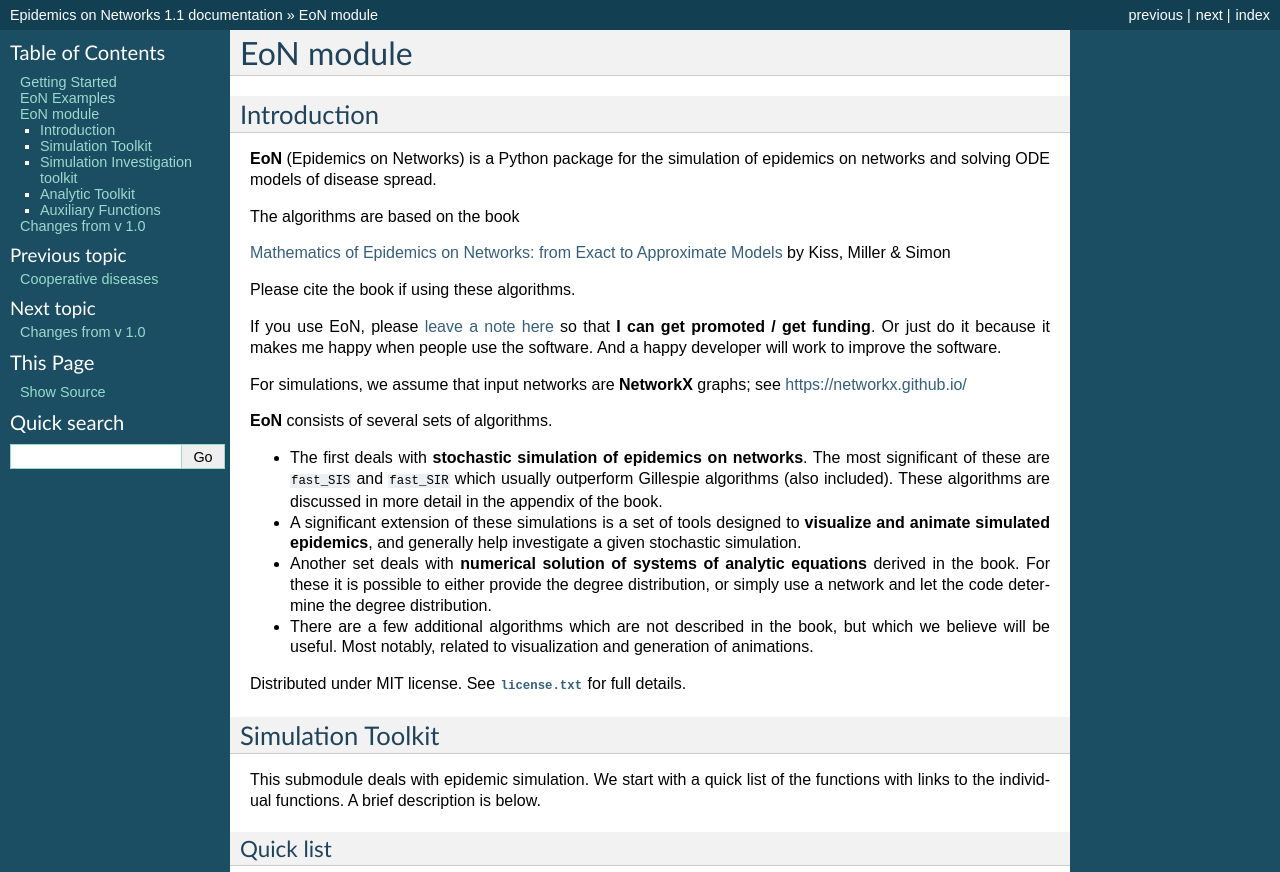
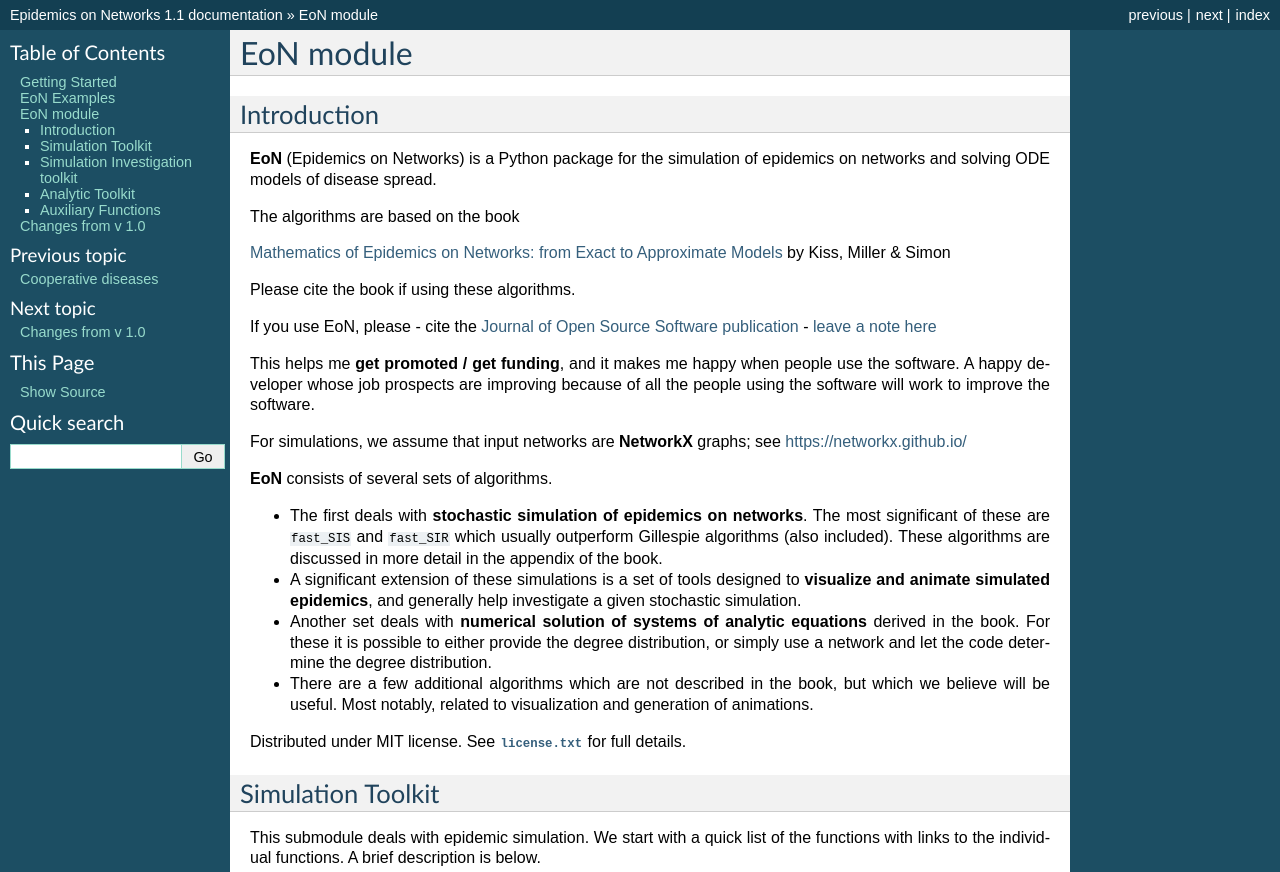
Before and after one commit to springer-math/Mathematics-of-Epidemics-on-Networks, a Sphinx documentation site: the page built from docs/EoN.rst, in a window 1280 px wide and 900 px high, cut to the strip 0-872 px from the top of the window. Built offline with Sphinx 7.4.7, drawn with Linux system fonts in a browser that asks for light colours.

Commit message:
Add citation info with DOI of JOSS publication.

```diff
--- a/docs/EoN.rst
+++ b/docs/EoN.rst
@@ -13,10 +13,14 @@ by Kiss, Miller & Simon
 
 Please cite the book if using these algorithms.
 
-If you use EoN, please `leave a note here`_
-so that **I can get promoted / get funding**.
-Or just do it because it makes me happy when people use the software.  And
-a happy developer will work to improve the software.
+If you use EoN, please
+- cite the
+`Journal of Open Source Software publication <https://doi.org/10.21105/joss.01731>`_
+- `leave a note here`_
+
+This helps me **get promoted / get funding**, and it makes me happy when
+people use the software.  A happy developer whose job prospects are improving
+because of all the people using the software will work to improve the software.
 
 For simulations, we assume that input networks are **NetworkX**
 graphs; see https://networkx.github.io/
--- a/docs/index.rst
+++ b/docs/index.rst
@@ -6,9 +6,8 @@ Welcome to Epidemics on Networks's documentation!
 the spread of SIS and SIR diseases in networks.
 
 **Support EoN**:
-  - The best way to support EoN `is to let me know you're using it`_.
-  - The next best option is to cite EoN (a paper expected soon in the Journal
-  of Open Source Software).
+  - The best way to support EoN is to `cite EoN's publication <https://doi.org/10.21105/joss.01731>`_
+  - The next best option `is to let me know you're using it`_.
   - Both of these will help my case when applying for grants & promotions and help me justify the time I spend on it.
 
 **MIT License**:
```
Also changed, not shown: EoN/__init__.py (+6 -4 lines), docs/GettingStarted.rst (+5 -3 lines).
